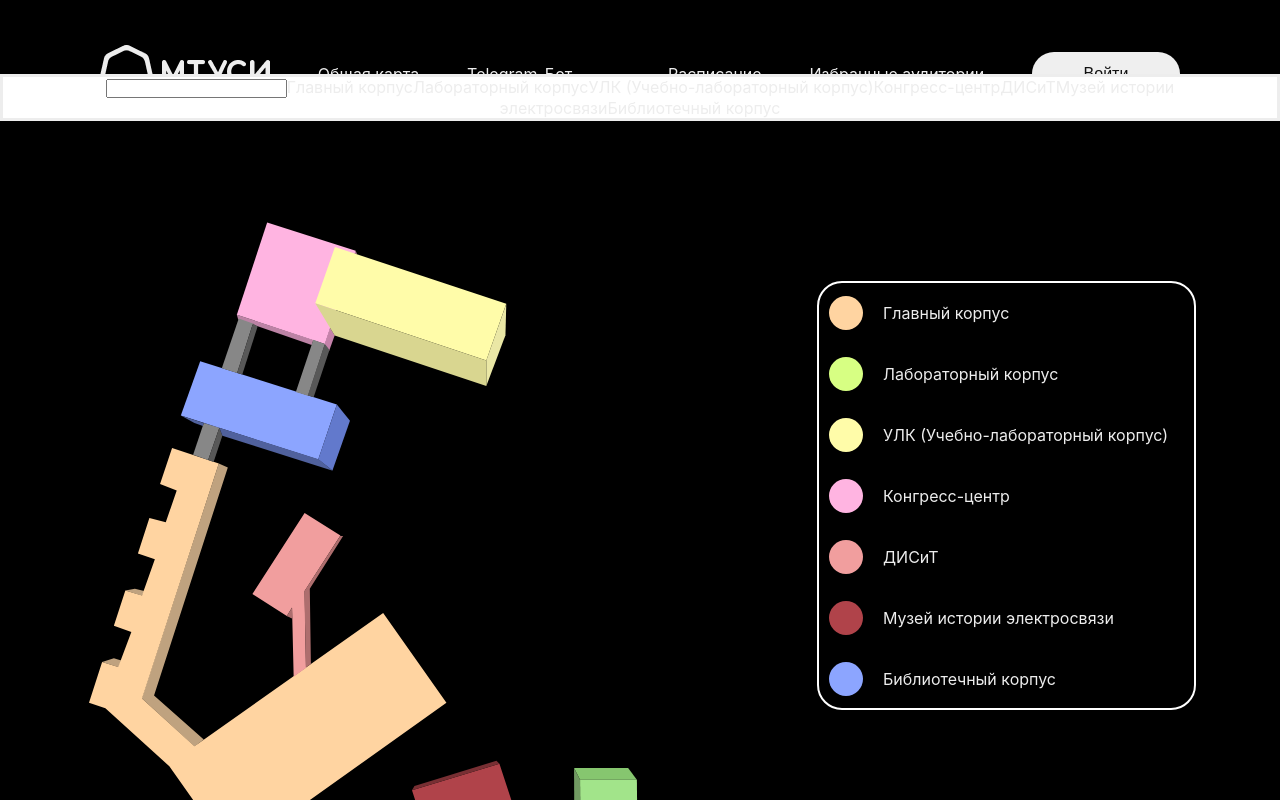
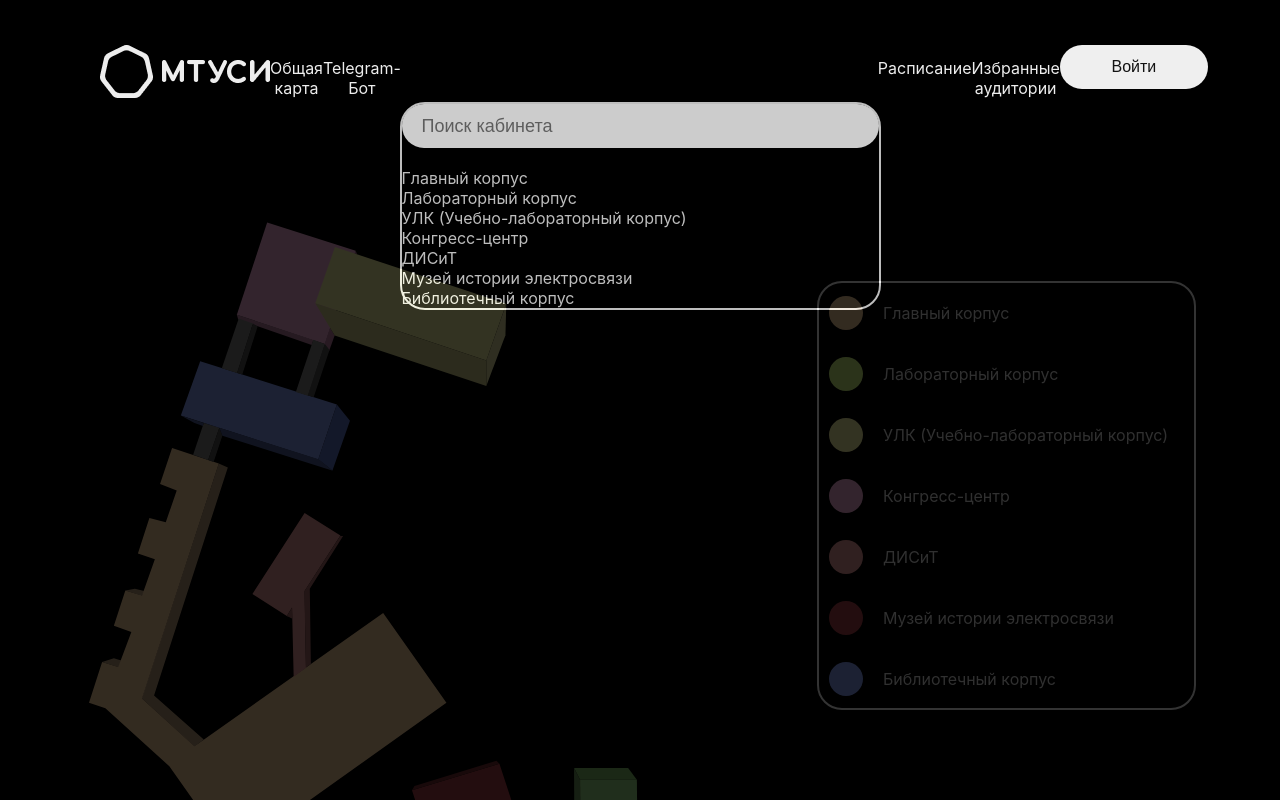
Before and after one commit to rupturevryky/mtuci-svg-map, a React (Create React App) app: page / in a window 1280 px wide. Both pictures are taken after a click on the element "Поиск кабинета". Shown: the top 800 px of the page. Built offline with nearby package versions, Linux system fonts and the light colour scheme.

Commit message:
start filter

```diff
--- /dev/null
+++ b/src/components/DialogSearcher/DialogSearcher.js
@@ -0,0 +1,45 @@
+import { useDispatch, useSelector } from "react-redux"
+import { fullList, changeActive } from "../../app/Slices/FilterSlice"
+
+import s from "./DialogSearcher.module.css"
+
+export const DialogSearcher = () => {
+
+    const filter = useSelector(state => state.filter.filter)
+    const isActive = useSelector(state => state.filter.isActive)
+    const bildings = useSelector(state => state.enclouresCase.enclouresCase)
+    const dispatch = useDispatch()
+
+    const fullLayle = [];
+    bildings.forEach(item => {
+        fullLayle.push(item.title)
+    })
+    const layle = () => filter.map(item => <li key={item}>{item}</li>)
+
+    const onClickOut = () => {
+        dispatch(changeActive())
+        console.log("onClickOut");
+    }
+
+    if (isActive === true) {
+        return (
+            <div
+                onClick={(e) => {
+                    if (e.target === e.currentTarget) {
+                        onClickOut()
+                    }
+                }}
+                className={s.background}>
+                <ul className={s.dialog}>
+                    <input
+                        autoFocus
+                        placeholder="Поиск кабинета"
+                        type="text" onClick={onclick}></input>
+                    {layle()}
+                </ul>
+            </div>
+
+        )
+    }
+
+}
--- /dev/null
+++ b/src/components/DialogSearcher/DialogSearcher.module.css
@@ -0,0 +1,50 @@
+.background {
+    position: absolute;
+    top: 0;
+    left: 0;
+    z-index: 10;
+
+    display: flex;
+    justify-content: center;
+    align-items: start;
+
+    width: 100%;
+    height: 100%;
+
+    background-color: #000;
+    opacity: 0.8;
+}
+
+
+.dialog {
+    position: relative;
+
+    width: 477px;
+
+    display: flex;
+    flex-direction: column;
+    align-items: flex-start;
+
+    margin: 0 auto;
+
+    border: 2px solid #EDEDED;
+    border-radius: 25px;
+
+    transition: 1s;
+}
+
+.dialog input {
+    width: 457px;
+    height: 44px;
+
+    color: #000;
+    border-radius: 25px;
+
+    border: 0;
+
+    padding-left: 20px;
+    margin-bottom: 20px;
+    font-size: 18px;
+
+    outline: none;
+}
--- a/src/components/Header/Header.js
+++ b/src/components/Header/Header.js
@@ -1,3 +1,6 @@
+import { useDispatch, useSelector } from "react-redux"
+import { changeActive } from "../../app/Slices/FilterSlice"
+
 import { Searcher } from "../Searcher/Searcher";
 import icon from "../img/mtuciLogo.png"
 import s from "./Header.module.css"
@@ -6,28 +9,42 @@ import s from "./Header.module.css"
 import { Outlet, Link } from "react-router-dom";
 
 const Header = (props) => {
+
+    const isActive = useSelector(state => state.filter.isActive)
+    const dispatch = useDispatch()
+
+    const onClickOut = () => {          // закрывает окно фильтра
+        dispatch(changeActive())
+        console.log("onClickOut");
+    }
+
     return (
         <>
-            <header className={props.s}>
+            <header className={props.s}
+                onClick={(e) => {       // Функция проверяет открыто ли окно фильтра, если да, то при вызове закрывает его
+                    if (isActive === true) {
+                        onClickOut()
+                    }
+                }}>
                 <nav>
                     <ul className={s.wrapper}>
                         <li>
                             <Link to="/"><img src={icon} alt="mtuci" /></Link>
                         </li>
                         <li>
-                            <Link to="general-Map">Общая карта</Link>
+                            <Link to="general-Map"><p className={s.paddingTop}>Общая карта</p></Link>
                         </li>
                         <li>
-                            <a href="nan">Telegram-Бот</a>
+                            <a href="nan"><p className={s.paddingTop}>Telegram-Бот</p></a>
                         </li>
                         <li>
                             <Searcher />
                         </li>
                         <li>
-                            <Link to="schedule">Расписание</Link>
+                            <Link to="schedule"><p className={s.paddingTop}>Расписание</p></Link>
                         </li>
                         <li>
-                            <Link to="favorites-audiences">Избранные аудитории</Link>
+                            <Link to="favorites-audiences"><p className={s.paddingTop}>Избранные аудитории</p></Link>
                         </li>
                         <li>
                             <button>Войти</button>
--- a/src/components/Header/Header.module.css
+++ b/src/components/Header/Header.module.css
@@ -9,7 +9,11 @@ header {
     display: flex;
     justify-content: space-between;
     width: 100%;
-    align-items: center;
+    align-items: flex-start;
+}
+
+.paddingTop {
+    padding-top: 13px;
 }
 
 .wrapper li button {
--- a/src/components/Home/Home.js
+++ b/src/components/Home/Home.js
@@ -1,12 +1,14 @@
 // import SvgMtuciList from "../SvgMtuciList/SvgMtuciList";
 import { SvgMtuciItems } from "../SvgMtuciItems/SvgMtuciItems";
 import EnclosuresList from "../EnclosuresList/EnclosuresList";
+import { DialogSearcher } from "../DialogSearcher/DialogSearcher";
 import s from "./home.module.css";
 
 export const Home = () => {
 
     return (
         <div className={s.block}>
+            <DialogSearcher />
             <SvgMtuciItems />
             <EnclosuresList className={s.list} />
         </div>
--- a/src/components/Home/home.module.css
+++ b/src/components/Home/home.module.css
@@ -4,6 +4,8 @@
     padding-top: 112px;
     background-color: #000;
 
+    position: relative;
+    /* z-index: 1; */
 }
 
 .list {
--- a/src/components/Searcher/Searcher.js
+++ b/src/components/Searcher/Searcher.js
@@ -6,7 +6,6 @@ import search from "../svg/Search.svg";
 
 export const Searcher = () => {
 
-    const filter = useSelector(state => state.filter.filter)
     const isActive = useSelector(state => state.filter.isActive)
     const bildings = useSelector(state => state.enclouresCase.enclouresCase)
     const dispatch = useDispatch()
@@ -16,39 +15,22 @@ export const Searcher = () => {
         fullLayle.push(item.title)
     })
 
-    const layle = () => filter.map(item => <li key={item}>{item}</li>)
-
-    const mainBlock = () => {
-
-        const onclickIn = (block) => {
+    const onclickIn = () => {
         dispatch(fullList(fullLayle))
         dispatch(changeActive())
         console.log("click");
     }
+
     if (isActive === false) {
         return (
             <div className={s.search}
-                    onClick={(e) => onclickIn(e.currentTarget)}>
+                onClick={onclickIn}>
                 <img src={search} alt="" /><p>Поиск кабинета</p>
             </div>
         )
     } else {
         return (
-                <dialog open>
-                    <ul>
-                        <input type="text" onClick={onclick}></input>
-                        {layle()}
-                    </ul>
-                </dialog>
+            <div className={s.ofline}></div>
         )
     }
 }
-
-
-    return (
-        <>
-            {mainBlock()}
-        </>
-
-    )
-}
--- a/src/components/Searcher/Searcher.module.css
+++ b/src/components/Searcher/Searcher.module.css
@@ -19,3 +19,14 @@
 .search p {
     color: #A4A4A4;
 }
+
+.ofline {
+    width: 477px;
+}
+
+.dialog {
+    display: flex;
+    justify-content: center;
+    width: 477px;
+    flex-direction: column;
+}
```
Lines whose indentation alone changed are shown as unchanged.
